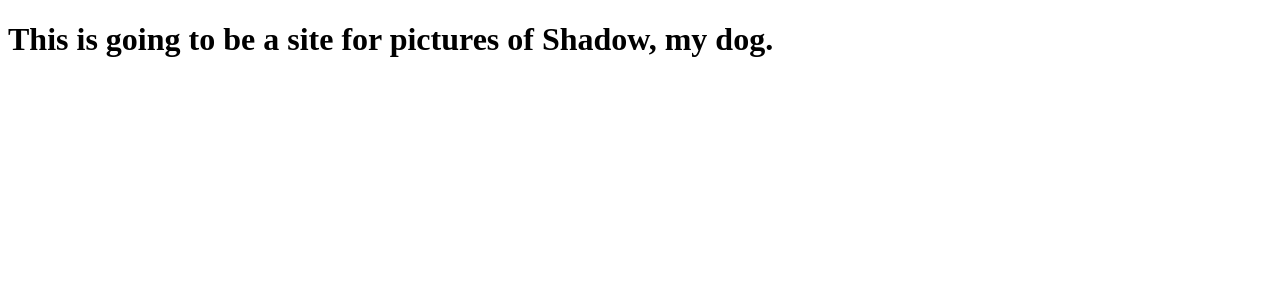
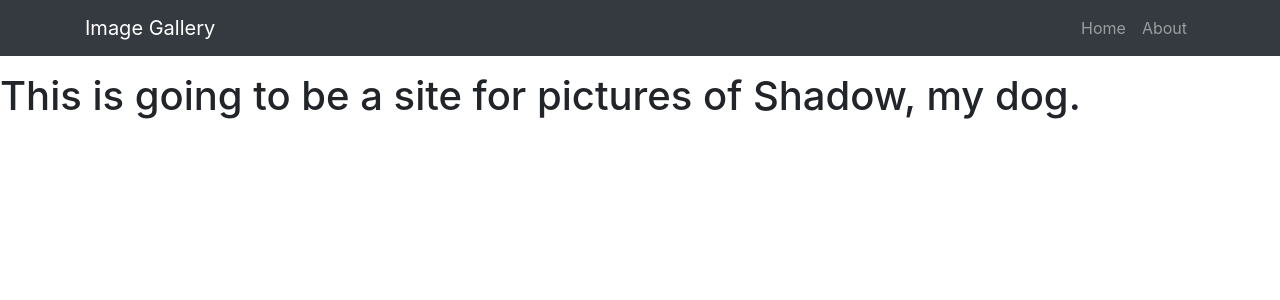
Before and after one commit to darlose04/Shadow-Pictures, a React (Create React App) app: page / in a window 1280 px wide. Shown: the top 300 px of the page. Built offline with nearby package versions, Linux system fonts and the light colour scheme.

Commit message:
add Header link

```diff
--- a/src/App.js
+++ b/src/App.js
@@ -1,12 +1,18 @@
 import React, { Component } from 'react';
+import { BrowserRouter as Router, Route, Switch } from 'react-router-dom';
+import Header from "./components/layout/Header";
 
+import "bootstrap/dist/css/bootstrap.min.css";
 
 class App extends Component {
   render() {
     return (
-      <div className="App">
-        <h1>This is going to be a site for pictures of Shadow, my dog.</h1>
-      </div>
+      <Router>
+        <div className="App">
+          <Header branding="Image Gallery" />
+          <h1>This is going to be a site for pictures of Shadow, my dog.</h1>
+        </div>
+      </Router>
     );
   }
 }
```
